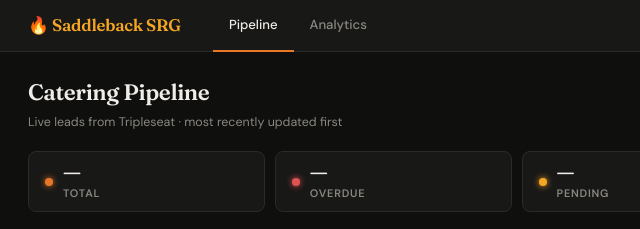
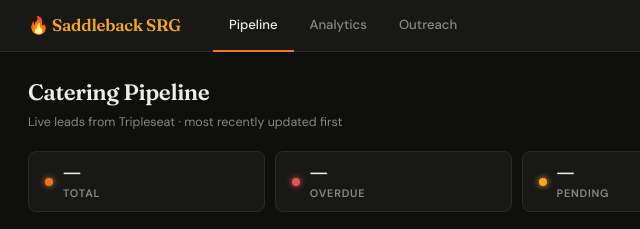
Before and after one commit to drewSRGH/saddleback-pipeline, a plain HTML site: page saddleback-pipeline-v2/index.html in a window 1280 px wide. Shown: the top 229 px of the page, 0-640 px from the left. Drawn offline with nearby package versions, Linux system fonts and the light colour scheme; no server answers.

Commit message:
Update index.html

```diff
--- a/saddleback-pipeline-v2/index.html
+++ b/saddleback-pipeline-v2/index.html
@@ -521,6 +521,7 @@
   <div class="nav-tabs">
     <a href="/" class="nav-tab active">Pipeline</a>
     <a href="/analytics.html" class="nav-tab">Analytics</a>
+    <a href="/outreach.html" class="nav-tab">Outreach</a>
   </div>
   <div class="nav-right">
     <span class="nav-timestamp" id="last-updated"></span>
```
